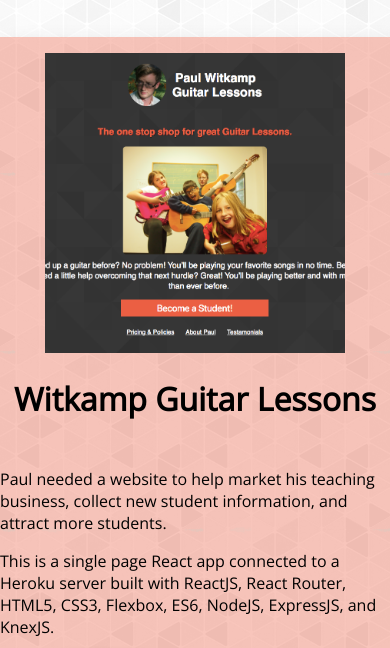
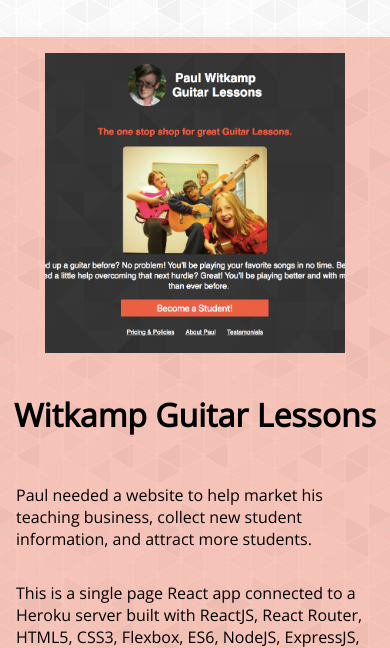
Before and after one commit to GuitarOTronic/GuitarOTronic.github.io, a website: page index.html in a window 390 px wide. Shown: the part 1977-2625 px from the top of the page. Drawn offline with nearby package versions, Linux system fonts and the light colour scheme.

Commit message:
mobile fix 6

```diff
--- a/home.css
+++ b/home.css
@@ -1,5 +1,5 @@
 .about{
-  padding-top: 1rem;
+  padding: 1rem;
 }
 
 
@@ -57,7 +57,7 @@
   background-image: url('./assets/pics/ChordGenie.png');
   background-position: center;
   background-size: cover;
-  margin-top: 1rem;
+  margin: 1rem;
   width: 300px;
   height: 300px;
 }
@@ -139,7 +139,7 @@
   background-color: #eb5f435c;
 }
 .paulsSitePic{
-  margin-top: 1rem;
+  margin: 1rem;
   width: 300px;
   height: 300px;
   background-image:url('./assets/pics/paulsSite.png');
@@ -213,6 +213,7 @@
 .linksContainer{
   padding-top: 1rem;
     display: flex;
+    margin-top: 1rem;
     /* flex-direction: column; */
     align-items: flex-end;
     justify-content: flex-end;
```
